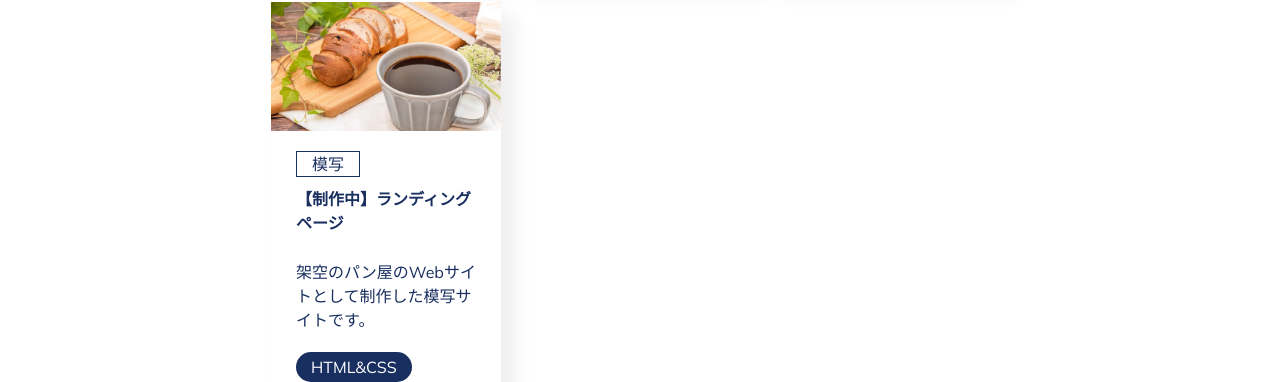
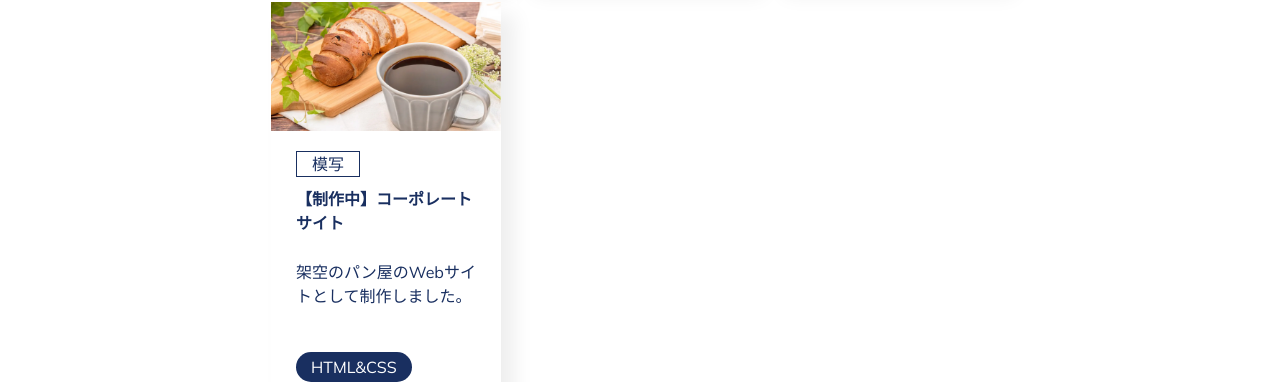
Before and after one commit to cannnny/portfolio, a React (Create React App) app: page / in a window 1280 px wide. Shown: the part 2749-3131 px from the top of the page. Built offline with nearby package versions, Linux system fonts and the light colour scheme; a web font is replaced by a local one.

Commit message:
worksDataの説明を修正

```diff
--- a/src/worksData.js
+++ b/src/worksData.js
@@ -49,11 +49,11 @@ export const worksData = [
     overview: "気分に合わせて今日のご飯を提案してくれるWebアプリです。",
   },
   {
-    name: "【制作中】ランディングページ",
+    name: "【制作中】コーポレートサイト",
     url: "https://rp-bakery.vercel.app/",
     img: "thumb-rp.webp",
     category: "模写",
     tag: ["HTML&CSS", "JavaScript", "Photoshop", "Illustrator"],
-    overview: "架空のパン屋のWebサイトとして制作した模写サイトです。",
+    overview: "架空のパン屋のWebサイトとして制作しました。",
   },
 ];
```
